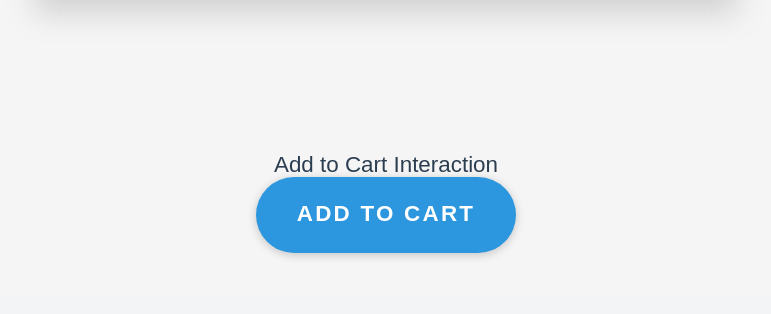
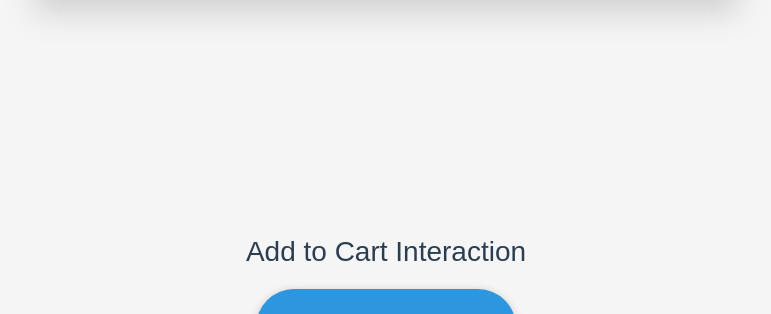
Before and after one commit to PatrickNgare/Tiko-Ke, a Django app: page /description/2 in a window 1280 px wide. Shown: the part 515-829 px from the top of the page, without its empty margins (254-1025 px from the left). Before the commit the page ends 773 px from the top, so only its background shows below. Run offline with Django 3.2, Linux system fonts and the light colour scheme; data comes from the database, SQL or seed files in the repository; some libraries are stand-ins or nearby versions; some web fonts are replaced.

Commit message:
changed header size

```diff
--- a/TikoPro/TikoApp/static/css/cart.css
+++ b/TikoPro/TikoApp/static/css/cart.css
@@ -84,7 +84,7 @@ main {
   padding: 2em 5%;
 }
 
-h1 {
+h2 {
   font-size: 2rem;
   padding: 3em 0 .8em;
 }
```
